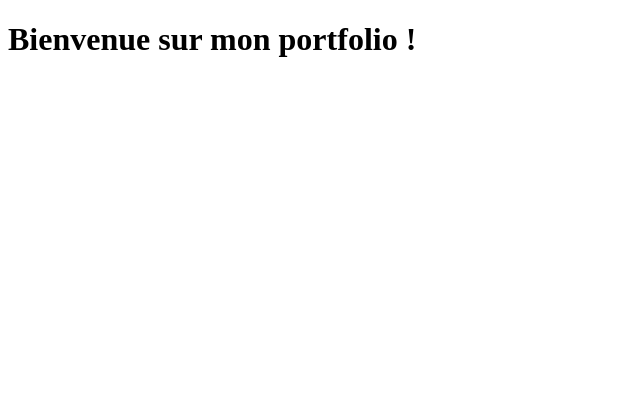
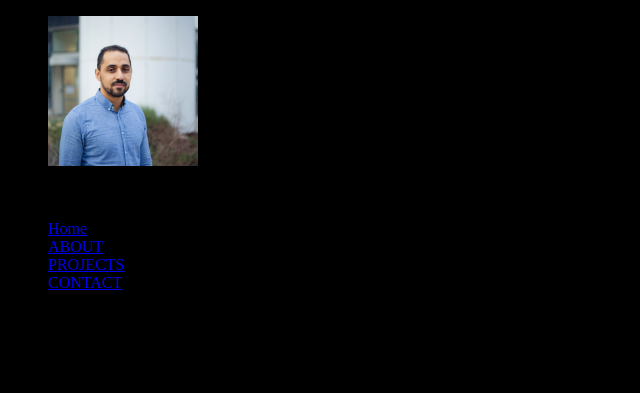
Before and after one commit to mosk88/Porfolio, a plain HTML site: page index.html in a window 1280 px wide. Shown: the whole page, without its empty margins (0-640 px from the left). Drawn offline with Linux system fonts and the light colour scheme.

Commit message:
seconde commit

```diff
--- a/index.html
+++ b/index.html
@@ -4,10 +4,28 @@
     <meta charset="UTF-8" />
     <meta name="viewport" content="width=device-width, initial-scale=1.0" />
     <title>Document</title>
+    <link rel="stylesheet" href="/style.css" />
   </head>
   <body>
     <header>
-      <h1>Bienvenue sur mon portfolio !</h1>
+      <ul>
+        <li><img src="/image/IMG_9065.webp" alt="My image" /></li>
+        <li><p>MOSTAFA TITAH</p></li>
+      </ul>
+      <ul>
+        <li><a href="#">Home</a></li>
+        <li><a href="#">ABOUT</a></li>
+        <li><a href="#">PROJECTS</a></li>
+        <li><a href="#">CONTACT</a></li>
+      </ul>
     </header>
+    <main>
+      <h1>HEY? I'AM MOSTAFA TITAH</h1>
+      <p>
+        A Fronted focused Web Developer building the Frontend of Websites and
+        Web Applications that leads to the success of the overall product
+      </p>
+    </main>
+    <footer></footer>
   </body>
 </html>
--- /dev/null
+++ b/style.sass
@@ -0,0 +1,8 @@
+/*base*/
+body
+    background-color: black
+    img
+        width: 150px
+        height: 150px
+h1 p
+        color: white
--- /dev/null
+++ b/styles.css
@@ -0,0 +1,5 @@
+/*  */
+img {
+  width: 200px;
+  height: 200px;
+}
```
Also changed, not shown: image/IMG_9065.webp (added), style.css (added), 1 other file.
